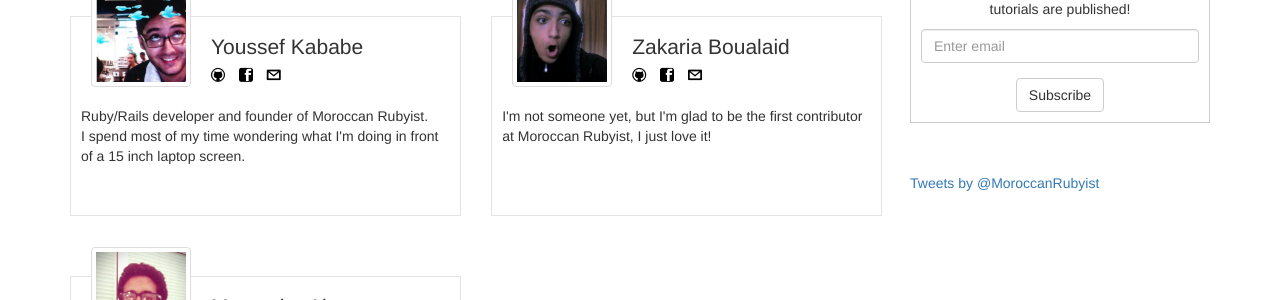
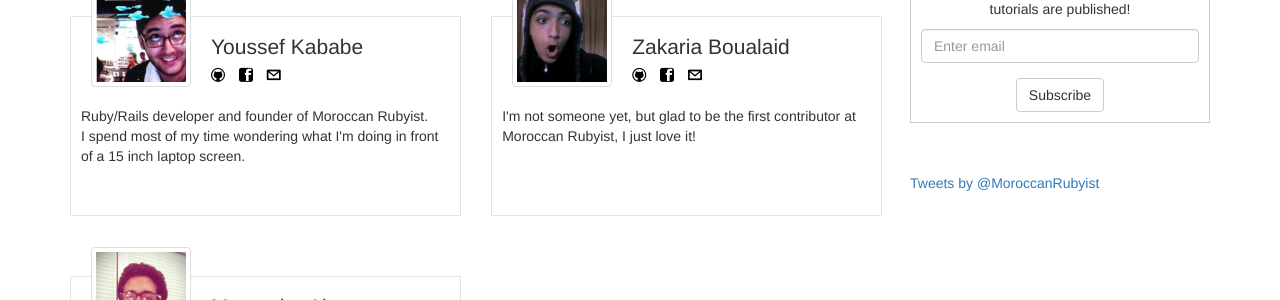
Before and after one commit to MoroccanRubyist/moroccanrubyist.github.io, a Jekyll site: the page built from about/index.html, in a window 1280 px wide and 900 px high. Shown: the part 296-596 px from the top of the window. Built offline with Jekyll 4.4.1, drawn with Linux system fonts in a browser that asks for light colours; nearby versions of some CDN libraries; Markdown is read by kramdown in place of the engine named in the settings; comment, search, counter and statistics services are not loaded.

```diff
--- a/_data/contributors.yml
+++ b/_data/contributors.yml
@@ -10,7 +10,7 @@
   facebook: zakaria.boulaid
   email: boulaidzac@gmail.com
   picture: zakariaboualaid.png
-  bio: I'm not someone yet, but I'm glad to be the first contributor at Moroccan Rubyist, I just love it!
+  bio: I'm not someone yet, but glad to be the first contributor at Moroccan Rubyist, I just love it!
 
 - name: Mustapha Alaouy
   github: alaouy
```
